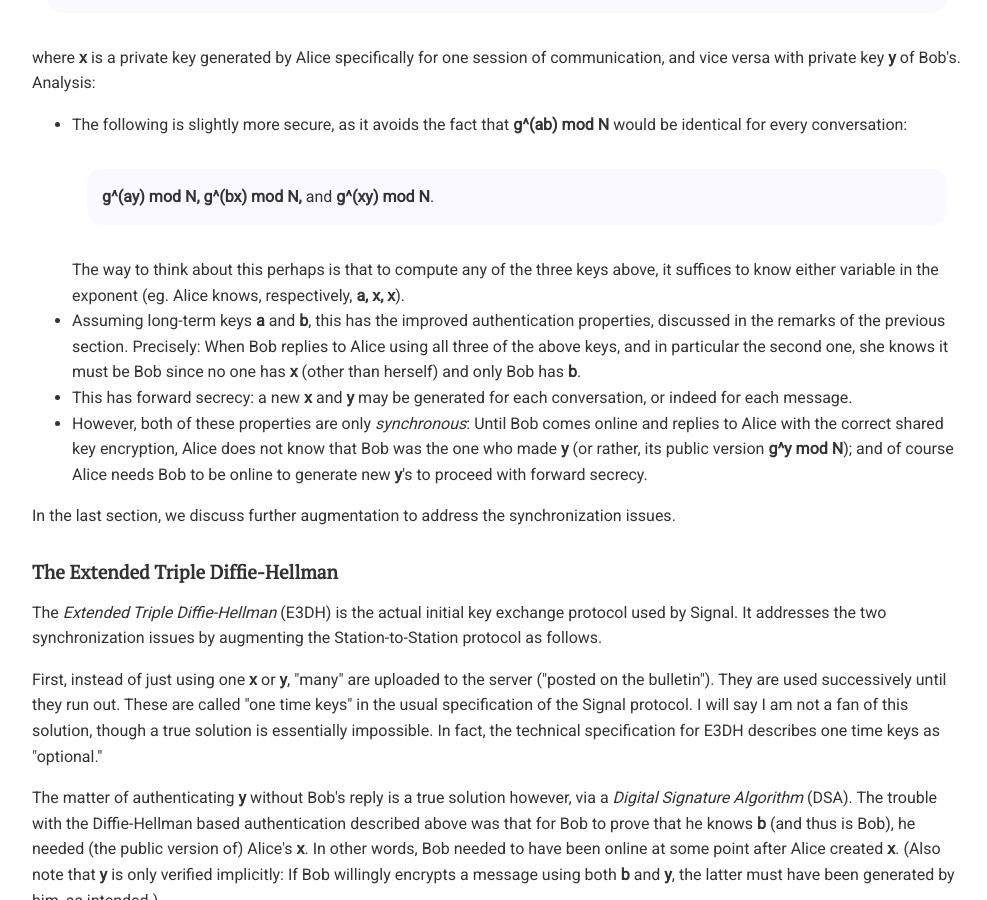
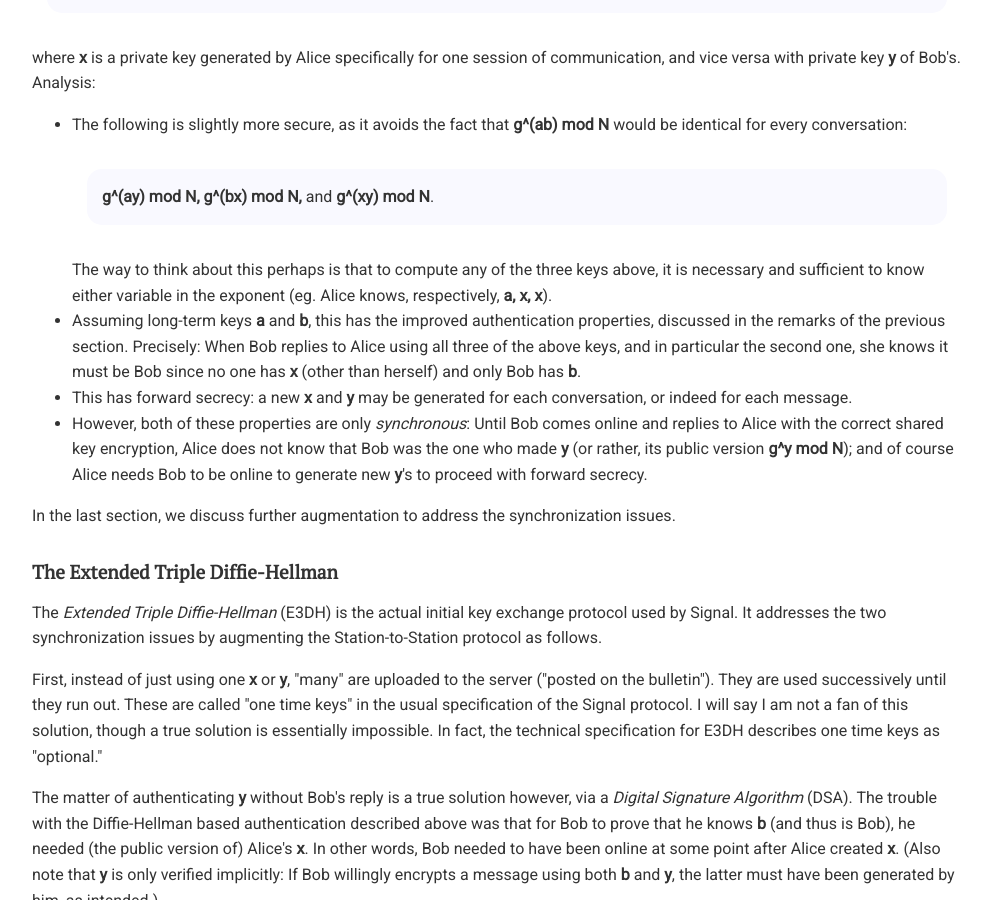
Before and after one commit to chatscrypt/chatscrypt.github.io, a Jekyll site: the page built from _posts/2020-01-06-the-signal-protocol-part-ii-the-diffie-hellman-key-exchange.html, in a window 1280 px wide and 900 px high, scrolled down 1530 px. Shown: the whole window, without its empty margins (143-1130 px from the left). Built offline with Jekyll 4.4.1, drawn with Linux system fonts in a browser that asks for light colours; comment, search, counter and statistics services are not loaded.

Commit message:
Update 2020-01-06-the-signal-protocol-part-ii-the-diffie-hellman-key-exchange.html

```diff
--- a/_posts/2020-01-06-the-signal-protocol-part-ii-the-diffie-hellman-key-exchange.html
+++ b/_posts/2020-01-06-the-signal-protocol-part-ii-the-diffie-hellman-key-exchange.html
@@ -50,7 +50,7 @@
 <div class="media">
  <b>g^(ay) mod N,</b>  <b>g^(bx) mod N,</b> and <b>g^(xy) mod N</b>.
 </div>
-  The way to think about this perhaps is that to compute any of the three keys above, it suffices to know either variable in the exponent (eg. Alice knows, respectively, <b>a, x, x</b>).
+  The way to think about this perhaps is that to compute any of the three keys above, it is necessary and sufficient to know either variable in the exponent (eg. Alice knows, respectively, <b>a, x, x</b>).
 
  <li>Assuming long-term keys <b>a</b> and <b>b</b>, this has the improved authentication properties, discussed in the remarks of the previous section. Precisely: When Bob replies to Alice using all three of the above keys, and in particular the second one, she knows it must be Bob since no one has <b>x</b> (other than herself) and only Bob has <b>b</b>.
 
```
